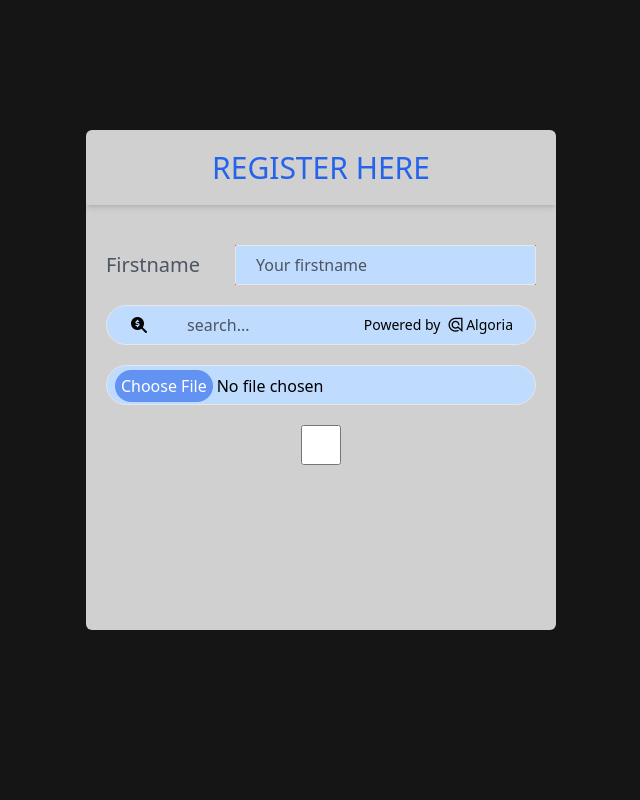
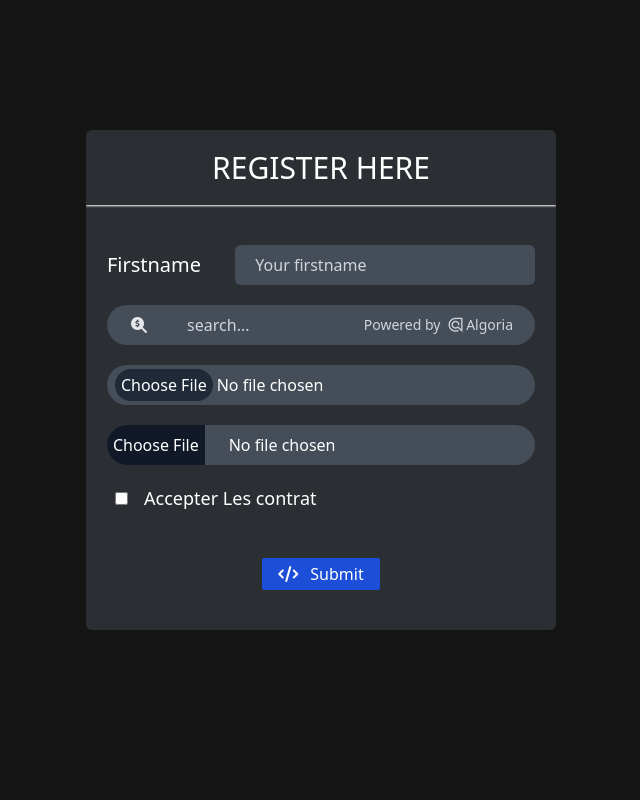
Before and after one commit to Jeremy-Siviholya/TailWindCourse, a website: page public/index.html in a window 1280 px wide. Shown: the part 2120-2920 px from the top of the page, without its empty margins (319-959 px from the left). Drawn offline with Linux system fonts and the light colour scheme.

Commit message:
work on part forms

```diff
--- a/public/index.html
+++ b/public/index.html
@@ -158,32 +158,32 @@
       </section>
       <!-- Services -->
       <section id="Services" class="bg-[#151515] flex justify-center items-center">
-           <div class="w-[470px] h-[500px] bg-white/80 overflow-hidden rounded-md">
-            <div class="h-[15%] flex justify-center items-center shadow-md">
-                  <h2 class="text-3xl text-blue-600">REGISTER HERE</h2>
+           <div class="w-[470px] h-[500px] bg-gray-600/40  overflow-hidden rounded-md">
+            <div class="h-[15%] flex justify-center items-center shadow-sm shadow-white">
+                  <h2 class="text-3xl text-white">REGISTER HERE</h2>
             </div>
             <div class="h-[85%] ">
               <form action="" class="h-full w-full flex  justify-center py-10">
-                <div class="space-y-5">
+                <div class="space-y-5 relative ">
                   <!-- first input -->
                   <div class=" h-10  flex justify-between">
                     <div class="h-full w-[30%] flex items-center">
 
-                      <label for="firstname" class="text-[20px] text-gray-600">Firstname</label>
+                      <label for="firstname" class="text-[20px] text-white">Firstname</label>
                     </div>
-                    <div class="w-[70%] h-full bg-red-500 ">
-                      <input id="firstname" placeholder="Your firstname" type="number"  class="px-5 outline-none  h-full placeholder:text-gray-600 w-full  text-gray-700  border bg-blue-200     rounded-sm">
+                    <div class="w-[70%] h-full  ">
+                      <input id="firstname" placeholder="Your firstname" type="text"  class="px-5 outline-none  h-full placeholder:text-gray-300 w-full  text-white   bg-gray-600/80     rounded-md">
                     </div>
                   </div>
-<!-- Second input -->
-                   <div class="border h-10  rounded-full bg-blue-200 overflow-hidden flex">
+                  <!-- Second input -->
+                   <div class="h-10  rounded-full  bg-gray-600/80  overflow-hidden flex">
                     <div class="h-full w-[15%] flex justify-center items-center">
-                          <i class="fa-solid fa-magnifying-glass-dollar"></i>
+                          <i class="fa-solid text-gray-200 fa-magnifying-glass-dollar"></i>
                     </div>
                     <div class="h-full w-[45%]">
-                        <input type="text" class="h-full w-full px-4 bg-transparent placeholder:text-gray-600 outline-none" placeholder="search...">
+                        <input type="text" class="h-full w-full text-white px-4 bg-transparent placeholder:text-gray-300 outline-none" placeholder="search...">
                     </div>
-                    <div class="h-full w-[40%]  flex items-center text-sm space-x-2">
+                    <div class="h-full w-[40%] text-gray-300 flex items-center text-sm space-x-2">
                         <span>Powered by</span>
                         <a href="" class="hover:text-blue-500 duration-500">
                           <i class="fa-brands fa-algolia"></i>
@@ -193,10 +193,23 @@
                   </div>
                   <!-- third input -->
                   <div class=" h-10  ">
-                   <input type="file" name="" class="w-full h-full rounded-full bg-blue-200 border outline-none file:rounded-full px-2 py-1 file:text-white file:border-none file:bg-blue-600/60 file:py-1" id="">
+                   <input type="file" name="" class="w-full h-full rounded-full text-white  bg-gray-600/80  outline-none file:rounded-full px-2 py-1 file:text-white file:border-none file:bg-gray-800 file:py-1" id="">
                   </div>
-                   <div class=" h-10  ">
-                   <input type="checkbox" name="" class="w-full accent-pink-500 h-full rounded-full bg-blue-200 border outline-none file:rounded-full px-2 py-1 file:text-white file:border-none file:bg-blue-600/60 file:py-1" id="">
+                  <!-- fourth -->
+                  <div class="">
+                      <input type="file" class="bg-gray-600/80 w-full file:border-none h-10 file:h-full file:mr-6 file:bg-gray-900 file:text-white overflow-hidden rounded-full text-white">
+                  </div>
+                  <!-- checkbox -->
+                  <div class="px-2 space-x-3">
+                      <input type="checkbox" class="accent-blue-600 " name="" id="contrat">
+                      <label for="contrat" class="text-white text-[18px]">Accepter Les contrat</label>
+                  </div>
+                  <!-- button -->
+                  <div class="flex justify-center w-full absolute bottom-0">
+                    <button class="bg-blue-700 px-4 py-1 rounded-sm hover:bg-emerald-500 duration-500 flex gap-3 items-center text-white">
+                      <i class="fa-solid fa-code"></i>
+                      <span>Submit</span>
+                    </button>
                   </div>
                 </div>
               </form>
@@ -204,11 +217,10 @@
            </div>
       </section>
       <!-- learn -->
-      <section id="Learn" class="bg-[#1a2027] flex justify-center items-center">
+      <section id="Learn" class="bg-[#1a2027] flex justify-center items-center overflow-hidden relative">
 
-        <div class="bg-blue-500 w-96 h-96 blur-3xl bg-opacity-60 rounded-full">
 
-        </div>
+            <div class="bg-purple-500/30 rounded-full h-[600px] w-[600px] absolute -left-40 blur-3xl -top-40"></div>
       </section>
     </div>
   </body>
--- a/src/styles.css
+++ b/src/styles.css
@@ -6,9 +6,14 @@
   @apply text-[#FF0055] duration-500;
 }
 
+
+
+
 .list li:nth-child(3) {
   @apply text-[#00FF66];
 }
+
+
 
 section {
   @apply h-[1000px];
```
Also changed, not shown: public/styles.css.
